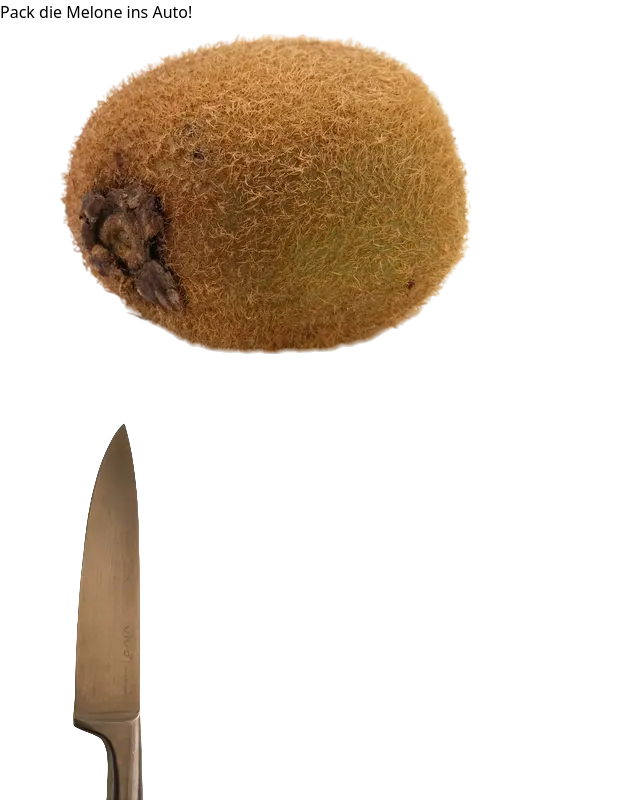
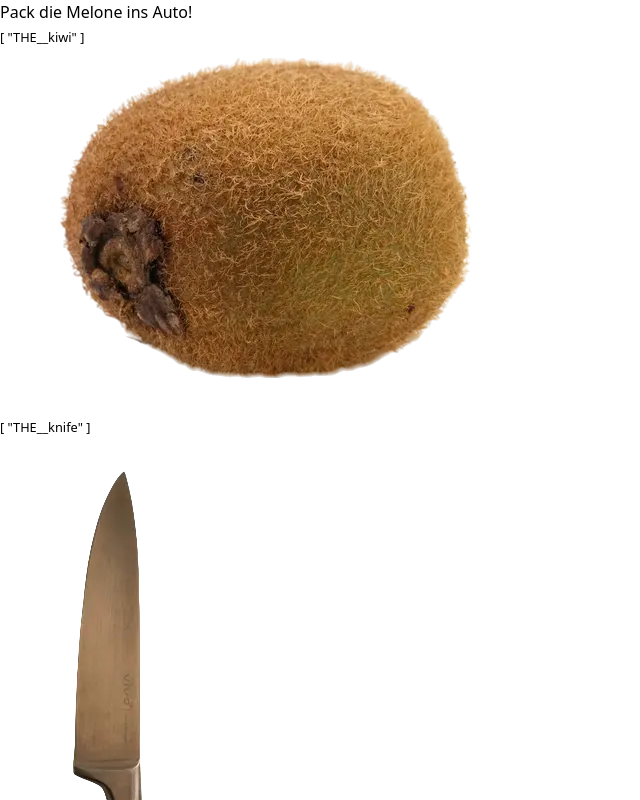
Before and after one commit to koljapluemer/tpr-game-vue, a Vue app: page / in a window 1280 px wide. Shown: the top 800 px of the page, without its empty margins (0-640 px from the left). Built offline with nearby package versions, Linux system fonts and the light colour scheme.

Commit message:
add basic id gen the/a

```diff
--- a/src/components/FieldRenderer.vue
+++ b/src/components/FieldRenderer.vue
@@ -1,32 +1,18 @@
 <template>
-  <div
-    class="bg-white p-1 min-h-32 min-w-32 w-32 h-32"
-    @dragover.prevent
-    @drop="onDrop($event)"
-    v-if="field"
-  >
-    <div
-      class="card flex bg-slate-200 shadow-sm rounded w-full h-full justify-center items-center"
-      v-if="field.card"
-      :style="
-        isBeingDragged
+  <div class="bg-white p-1 min-h-32 min-w-32 w-32 h-32" @dragover.prevent @drop="onDrop($event)" v-if="field">
+    <small>
+      {{ field.identifiers }}
+    </small>
+    <div class="card flex bg-slate-200 shadow-sm rounded w-full h-full justify-center items-center" v-if="field.card"
+      :style="isBeingDragged
         ? 'transform: translateX(-9999px); transition: 0.01s; background-color: transparent'
         : ''
-      "
-      :draggable="field.card.item.activeAffordances.includes(ActiveAffordance.MOVABLE)"
-      @dragstart="onDragStart($event)"
-      @dragend="isBeingDragged = false"
-    >
-      <img
-        v-for="img of field.card.images"
-        :key="img.name"
-        :src="'/assets/items/' + img.name + '.webp'"
-        class="object-contain w-24 h-24 absolute"
-        :style="getImageStyle(img)"
-        alt=""
-        draggable="false"
-      />
+        " :draggable="field.card.item.activeAffordances.includes(ActiveAffordance.MOVABLE)"
+      @dragstart="onDragStart($event)" @dragend="isBeingDragged = false">
+      <img v-for="img of field.card.images" :key="img.name" :src="'/assets/items/' + img.name + '.webp'"
+        class="object-contain w-24 h-24 absolute" :style="getImageStyle(img)" alt="" draggable="false" />
     </div>
+
   </div>
 </template>
 
--- a/src/components/GridRenderer.vue
+++ b/src/components/GridRenderer.vue
@@ -1,6 +1,6 @@
 <template>
     <div id="grid" class="flex items-center justify-center mt-10">
-        <div class="flex flex-col gap-1 bg-white p-2 bg-slate-300">
+        <div class="flex flex-col gap-1 bg-white p-2 bg-slate-400">
             <div class="flex flex-row gap-1" v-for="row in grid">
                 <FieldRenderer @startedDraggingFromField="onDragStart(field)" @droppedOnField="onDropOn(field)"
                     :field="field" v-for="field of row"></FieldRenderer>
@@ -10,10 +10,11 @@
 </template>
 
 <script setup lang="ts">
-import { ref } from "vue";
+import { ref, watch } from "vue";
 import FieldRenderer from "./FieldRenderer.vue";
 import { type Card, type Field, type Grid } from "@/types";
 import { handleDropInteraction } from "@/utils/alchemyUtils";
+import { setIdentifiersForFields } from "@/utils/identifierUtils";
 
 const props = defineProps<{
     initialGrid: Grid;
@@ -32,4 +33,11 @@ function onDragStart(field: Field) {
 function onDropOn(field: Field) {
     handleDropInteraction(fieldWhereMovementStartedFrom, field)
 }
+
+watch(grid, (newGrid, oldGrid) => {
+    console.log('grid changed from', oldGrid, 'to', newGrid)
+    setIdentifiersForFields(grid.value)
+}, { immediate: true })
+
+// TODO: gen some sweet keys
 </script>
--- a/src/types.ts
+++ b/src/types.ts
@@ -53,6 +53,7 @@ export type Field = {
   card: Card | undefined
   row: number
   col: number
+  identifiers: string[]
 }
 
 // Card interface with mutable state
--- a/src/utils/gridUtils.ts
+++ b/src/utils/gridUtils.ts
@@ -33,6 +33,7 @@ export function getGridFromLevelTemplate(levelTemplate: LevelTemplate): Grid {
         card: card,
         row: rowCounter,
         col: cellCounter,
+        identifiers: []
       }
       levelGridRow.push(levelGridField)
       cellCounter += 1
--- /dev/null
+++ b/src/utils/identifierUtils.ts
@@ -0,0 +1,32 @@
+
+import type { Grid, Item } from "@/types";
+
+export function setIdentifiersForFields(grid: Grid) {
+    const keyCount: { [key: string]: number } = {}
+
+    grid.forEach(row => {
+        row.forEach(field => {
+            if (field.card && field.card.item) {
+                const key = field.card.item.primaryKey
+                if (key in keyCount) {
+                    keyCount[key] += 1
+                } else {
+                    keyCount[key] = 1
+                }
+            }
+        })
+    })
+
+    grid.forEach(row => {
+        row.forEach(field => {
+            if (field.card && field.card.item) {
+                const key = field.card.item.primaryKey
+                if (keyCount[key] == 1) {
+                    field.identifiers = ['THE__' + field.card.item.primaryKey]
+                } else {
+                    field.identifiers = ['A__' + field.card.item.primaryKey]
+                }
+            }
+        })
+    })
+}
```
Lines whose indentation alone changed are shown as unchanged.
